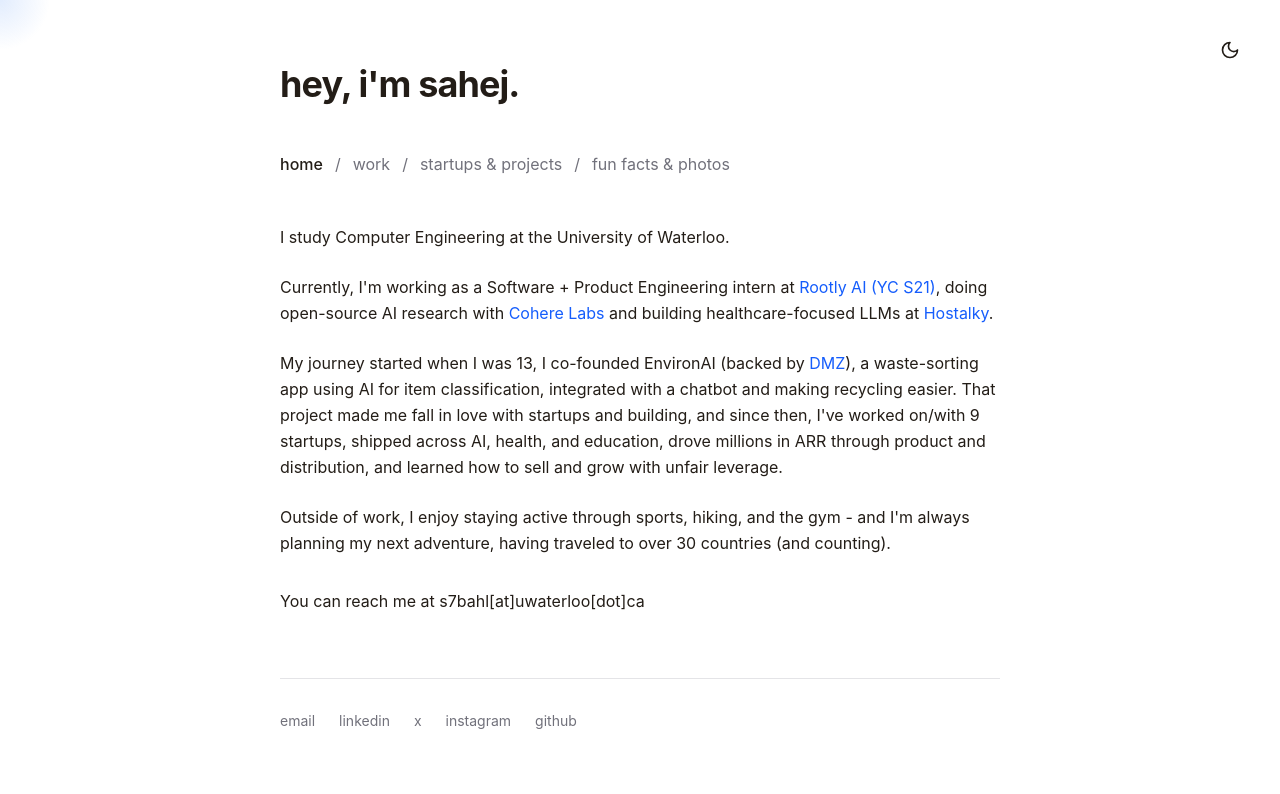
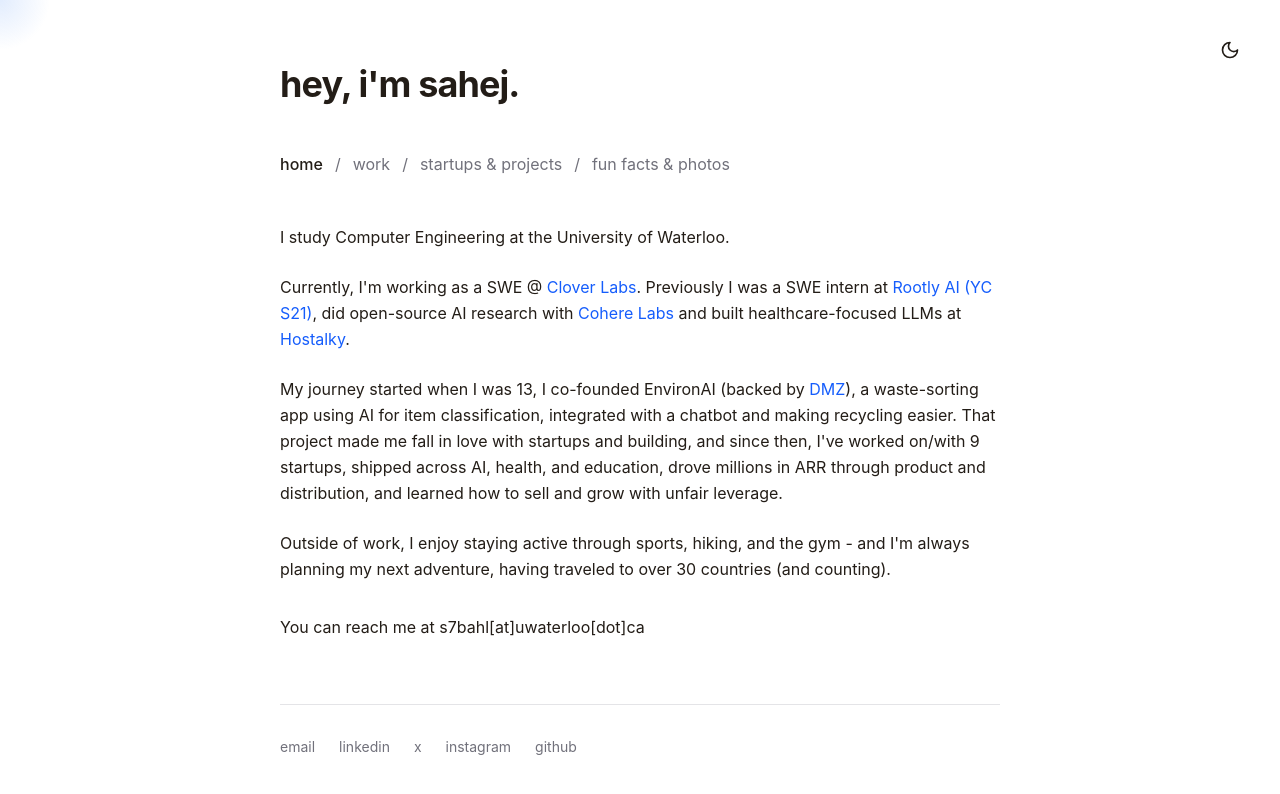
Before and after one commit to SahejBahl/portfolio-website, a React (Vite) app: page / in a window 1280 px wide. Shown: the top 794 px of the page. Built offline with nearby package versions, Linux system fonts and the light colour scheme.

Commit message:
Add Clover Labs experience and update work history

```diff
--- a/src/pages/Home.tsx
+++ b/src/pages/Home.tsx
@@ -42,7 +42,7 @@ export default function Home() {
             I study Computer Engineering at the University of Waterloo.
           </p>
           <p>
-            Currently, I'm working as a Software + Product Engineering intern at <a href="https://rootly.com/" target="_blank" rel="noopener noreferrer" className="text-blue-600 dark:text-blue-400 hover:underline">Rootly AI (YC S21)</a>, doing open-source AI research with <a href="https://cohere.com/research" target="_blank" rel="noopener noreferrer" className="text-blue-600 dark:text-blue-400 hover:underline">Cohere Labs</a> and building healthcare-focused LLMs at <a href="https://www.hostalky.com/" target="_blank" rel="noopener noreferrer" className="text-blue-600 dark:text-blue-400 hover:underline">Hostalky</a>.
+            Currently, I'm working as a SWE @ <a href="https://cloverlabs.ai/" target="_blank" rel="noopener noreferrer" className="text-blue-600 dark:text-blue-400 hover:underline">Clover Labs</a>. Previously I was a SWE intern at <a href="https://rootly.com/" target="_blank" rel="noopener noreferrer" className="text-blue-600 dark:text-blue-400 hover:underline">Rootly AI (YC S21)</a>, did open-source AI research with <a href="https://cohere.com/research" target="_blank" rel="noopener noreferrer" className="text-blue-600 dark:text-blue-400 hover:underline">Cohere Labs</a> and built healthcare-focused LLMs at <a href="https://www.hostalky.com/" target="_blank" rel="noopener noreferrer" className="text-blue-600 dark:text-blue-400 hover:underline">Hostalky</a>.
           </p>
           <p>
             My journey started when I was 13, I co-founded EnvironAI (backed by <a href="https://dmz.torontomu.ca/" target="_blank" rel="noopener noreferrer" className="text-blue-600 dark:text-blue-400 hover:underline">DMZ</a>), a waste-sorting app using AI for item classification, integrated with a chatbot and making recycling easier. That project made me fall in love with startups and building, and since then, I've worked on/with 9 startups, shipped across AI, health, and education, drove millions in ARR through product and distribution, and learned how to sell and grow with unfair leverage.
--- a/src/pages/Work.tsx
+++ b/src/pages/Work.tsx
@@ -7,9 +7,17 @@ export default function Work() {
 
   const experiences = [
     {
+      company: "Clover Labs",
+      year: "2026",
+      title: "Software Engineer",
+      location: "Toronto, Ontario, Canada",
+      description: "Neo backed AI growth agents",
+      url: "https://cloverlabs.ai/",
+    },
+    {
       company: "Rootly AI (YC S21)",
       year: "2025",
-      title: "Software + Product Engineer Intern",
+      title: "SWE Intern",
       location: "Toronto, Ontario, Canada",
       description: "shipping features for Rootly's AI-powered incident management platform for enterprise clients like NVIDIA, LinkedIn, and Canva",
       url: "https://rootly.com/",
```
